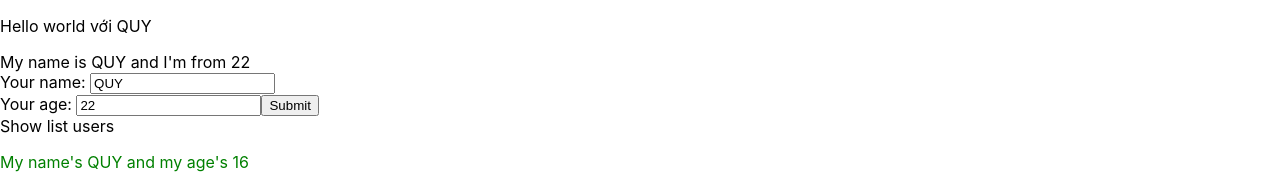
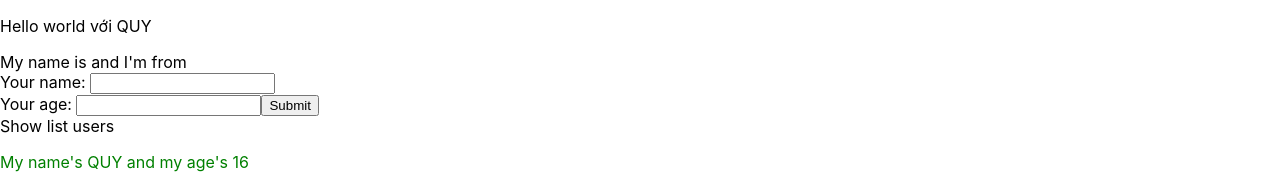
Before and after one commit to quy12022002/BASE_REACT_REDEX, a React (Create React App) app: page / in a window 1280 px wide. Shown: the top 174 px of the page. Built offline with nearby package versions, Linux system fonts and the light colour scheme.

Commit message:
switch from Class Component to Hook

```diff
--- a/src/components/AddUserInfor.js
+++ b/src/components/AddUserInfor.js
@@ -1,61 +1,112 @@
-import React from "react";
+import React, { useState } from "react";
 
-class AddUserInfor extends React.Component {
-  state = { name: "QUY", age: 22 };
+// class AddUserInfor extends React.Component {
+//   state = { name: "QUY", age: 22 };
 
-  handleOnSubmit = (event) => {
-    //console.log("Random", Math.floor(Math.random() * 100) + 1);
+//   handleOnSubmit = (event) => {
+//     //console.log("Random", Math.floor(Math.random() * 100) + 1);
+//     // merge State => react class
+//     event.preventDefault();
+//     this.props.hanldleAddNewUser({
+//       id: Math.floor(Math.random() * 100 + 1) + "-random",
+//       name: this.state.name,
+//       age: this.state.age,
+//     });
+//   };
+
+//   handleOnChangeName = (event) => {
+//     this.setState({
+//       name: event.target.value,
+//     });
+//   };
+
+//   handleOnChangeAge = (event) => {
+//     this.setState({
+//       age: event.target.value,
+//     });
+//   };
+//   render() {
+//     return (
+//       <div>
+//         My name is {this.state.name} and I'm from {this.state.age}
+//         <form
+//           onSubmit={(event) => {
+//             this.handleOnSubmit(event);
+//           }}
+//         >
+//           <label>Your name: </label>
+//           <input
+//             type="text"
+//             value={this.state.name}
+//             onChange={(event) => {
+//               this.handleOnChangeName(event);
+//             }}
+//           ></input>
+//           <br />
+//           <label>Your age: </label>
+//           <input
+//             type="text"
+//             value={this.state.age}
+//             onChange={(event) => {
+//               this.handleOnChangeAge(event);
+//             }}
+//           ></input>
+//           <button>Submit</button>
+//         </form>
+//       </div>
+//     );
+//   }
+// }
+
+const AddUserInfor = (props) => {
+  const [name, setName] = useState("");
+  const [age, setAge] = useState("");
+  const handleOnSubmit = (event) => {
     // merge State => react class
     event.preventDefault();
-    this.props.hanldleAddNewUser({
+    props.hanldleAddNewUser({
       id: Math.floor(Math.random() * 100 + 1) + "-random",
-      name: this.state.name,
-      age: this.state.age,
+      name: name,
+      age: age,
     });
   };
 
-  handleOnChangeName = (event) => {
-    this.setState({
-      name: event.target.value,
-    });
+  const handleOnChangeName = (event) => {
+    setName(event.target.value);
   };
 
-  handleOnChangeAge = (event) => {
-    this.setState({
-      age: event.target.value,
-    });
+  const handleOnChangeAge = (event) => {
+    setAge(event.target.value);
   };
-  render() {
   return (
     <div>
-        My name is {this.state.name} and I'm from {this.state.age}
+      My name is {name} and I'm from {age}
       <form
         onSubmit={(event) => {
-            this.handleOnSubmit(event);
+          handleOnSubmit(event);
         }}
       >
         <label>Your name: </label>
         <input
           type="text"
-            value={this.state.name}
+          value={name}
           onChange={(event) => {
-              this.handleOnChangeName(event);
+            handleOnChangeName(event);
           }}
         ></input>
         <br />
         <label>Your age: </label>
         <input
           type="text"
-            value={this.state.age}
+          value={age}
           onChange={(event) => {
-              this.handleOnChangeAge(event);
+            handleOnChangeAge(event);
           }}
         ></input>
         <button>Submit</button>
       </form>
     </div>
   );
-  }
-}
+};
 
 export default AddUserInfor;
--- a/src/components/DisplayInfor.js
+++ b/src/components/DisplayInfor.js
@@ -38,9 +38,7 @@ import React, { useState } from "react";
 
 const DisplayInfor = (props) => {
   const { listUsers } = props;
-
   const [isShowOrHide, setShowOrHide] = useState(true);
-
   const hanldleShowOrHide = () => {
     setShowOrHide(!isShowOrHide);
   };
--- a/src/components/MyComponent.js
+++ b/src/components/MyComponent.js
@@ -1,49 +1,76 @@
 // class component
 // function component
 
-import React from "react";
+import React, { useState } from "react";
 import AddUserInfor from "./AddUserInfor";
 import DisplayInfor from "./DisplayInfor";
 
-class MyComponent extends React.Component {
-  state = {
-    listUsers: [
+// class MyComponent extends React.Component {
+//   state = {
+//     listUsers: [
+//       { id: 1, name: "QUY", age: "16" },
+//       { id: 2, name: "QUY1", age: "21" },
+//       { id: 3, name: "QUY2", age: "21" },
+//     ],
+//   };
+
+//   hanldleAddNewUser = (userObj) => {
+//     this.setState({
+//       listUsers: [userObj, ...this.state.listUsers],
+//     });
+//   };
+
+//   hanldleDeleteUser = (userId) => {
+//     let listUsersClone = [...this.state.listUsers];
+//     listUsersClone = listUsersClone.filter((item) => item.id !== userId);
+//     this.setState({
+//       listUsers: listUsersClone,
+//     });
+//   };
+
+//   // JSX
+//   render() {
+//     //DRY: don't repeat youself
+
+//     // Variables with JSX: console.log() and JSON.stringify()
+
+//     return (
+//       <>
+//         <AddUserInfor hanldleAddNewUser={this.hanldleAddNewUser} />
+//         <DisplayInfor
+//           listUsers={this.state.listUsers}
+//           hanldleDeleteUser={this.hanldleDeleteUser}
+//         />
+//       </>
+//     );
+//   }
+// }
+
+const MyComponent = () => {
+  const [listUsers, setListUsers] = useState([
     { id: 1, name: "QUY", age: "16" },
     { id: 2, name: "QUY1", age: "21" },
     { id: 3, name: "QUY2", age: "21" },
-    ],
+  ]);
+  const hanldleAddNewUser = (userObj) => {
+    setListUsers([userObj, ...listUsers]);
   };
 
-  hanldleAddNewUser = (userObj) => {
-    this.setState({
-      listUsers: [userObj, ...this.state.listUsers],
-    });
+  const hanldleDeleteUser = (userId) => {
+    let listUsersClone = [...listUsers];
+    listUsersClone = listUsersClone.filter((item) => item.id !== userId);
+    setListUsers(listUsersClone);
   };
-
-  hanldleDeleteUser = (userId) => {
-    let listUsersClone = [...this.state.listUsers];
-    listUsersClone = listUsersClone.filter((item) => item.id !== userId);
-    this.setState({
-      listUsers: listUsersClone,
-    });
-  };
-
-  // JSX
-  render() {
-    //DRY: don't repeat youself
-
-    // Variables with JSX: console.log() and JSON.stringify()
 
   return (
     <>
-        <AddUserInfor hanldleAddNewUser={this.hanldleAddNewUser} />
+      <AddUserInfor hanldleAddNewUser={hanldleAddNewUser} />
       <DisplayInfor
-          listUsers={this.state.listUsers}
-          hanldleDeleteUser={this.hanldleDeleteUser}
+        listUsers={listUsers}
+        hanldleDeleteUser={hanldleDeleteUser}
       />
     </>
   );
-  }
-}
+};
 
 export default MyComponent;
```
Lines whose indentation alone changed are shown as unchanged.
